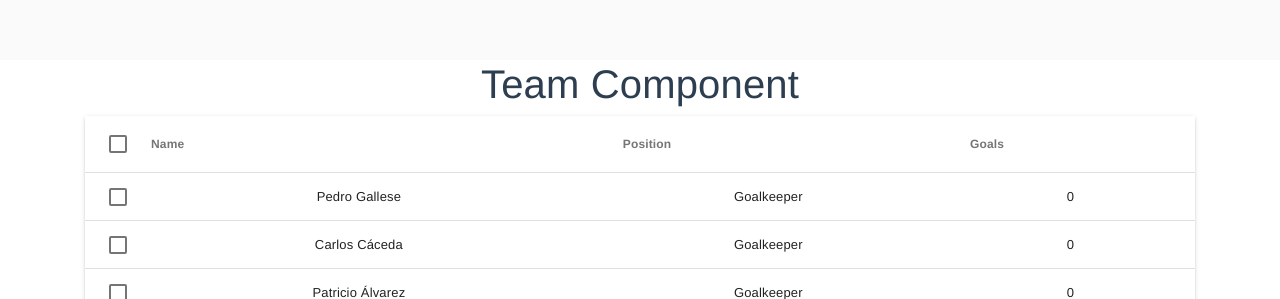
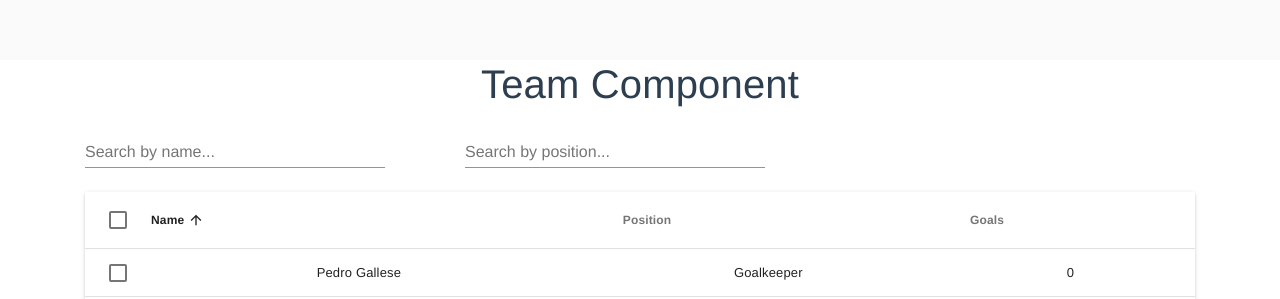
Before and after one commit to leonel-rocks/soccer-project, a Vue app in the folder vue/: page / in a window 1280 px wide. Shown: the top 299 px of the page. Built offline with nearby package versions, Linux system fonts and the light colour scheme; some icons are missing.

Commit message:
Filters added for player name and position

```diff
--- a/vue/src/components/Goals.vue
+++ b/vue/src/components/Goals.vue
@@ -10,7 +10,7 @@
         props: {
             scored: { type: Number, default: 0}
         },
-        data (){
+        data(){
             return {
                 goalsScored: this.scored,
             }
--- a/vue/src/components/Team.vue
+++ b/vue/src/components/Team.vue
@@ -1,7 +1,20 @@
 <template>
     <div>
         <h1>Team Component</h1>
-        <md-table v-model="players" md-card @md-selected="onSelect">
+        <b-row>
+            <b-col md="4" cols="12">
+                <md-field md-clearable class="md-toolbar-section-end">
+                    <md-input placeholder="Search by name..." v-model="searchName" @input="handleSearchByName" />
+                </md-field>
+            </b-col>
+            <b-col md="4" cols="12">
+                <md-field md-clearable class="md-toolbar-section-end">
+                    <md-input placeholder="Search by position..." v-model="searchPosition" @input="handleSearchByPosition" />
+                </md-field>
+            </b-col>
+            <b-col md="4" cols="12"></b-col>
+        </b-row>
+        <md-table v-model="playersFiltered" md-sort="name" md-sort-order="asc" md-card @md-selected="onSelect">
             <md-table-row
                 slot="md-table-row"
                 slot-scope="{ item }"
@@ -19,6 +32,18 @@
 <script>
     import Goals from './Goals'
     import { peru } from "../constants/players"
+
+    const toLower = text => {
+        return text.toString().toLowerCase()
+    }
+
+    const searchBy = (items, keyToSearch, word) => {
+        if(word) {
+            return items.filter(item => toLower(item[keyToSearch]).includes(toLower(word)))
+        }
+        return items
+    }
+
     export default {
         props: {
 
@@ -28,11 +53,15 @@
         },
         data() {
             return {
+                searchName: null,
+                searchPosition: null,
                 players: [],
+                playersFiltered: [],
             }
         },
         mounted() {
             this.players = peru
+            this.playersFiltered = this.players
         },
         computed: {
 
@@ -40,6 +69,12 @@
         methods: {
             onSelect (items) {
                 this.selected = items
+            },
+            handleSearchByName () {
+                this.playersFiltered = searchBy(this.players, 'name', this.searchName)
+            },
+            handleSearchByPosition () {
+                this.playersFiltered = searchBy(this.players, 'position', this.searchPosition)
             },
         }
     }
@@ -49,4 +84,8 @@
     .md-table + .md-table {
         margin-top: 16px;
     }
+    .md-field {
+        max-width: 300px;
+        margin-right: 30px;
+    }
 </style>
```
